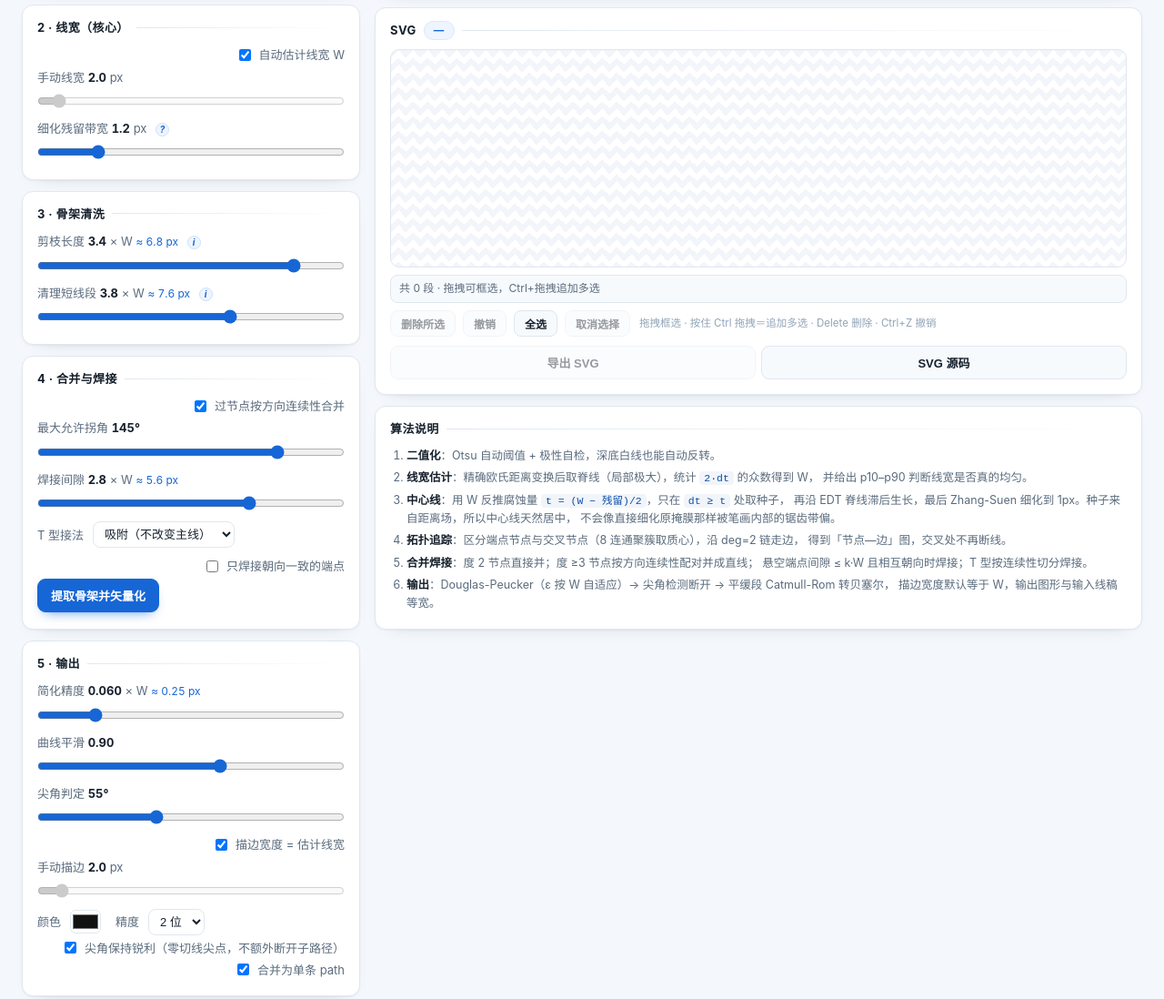
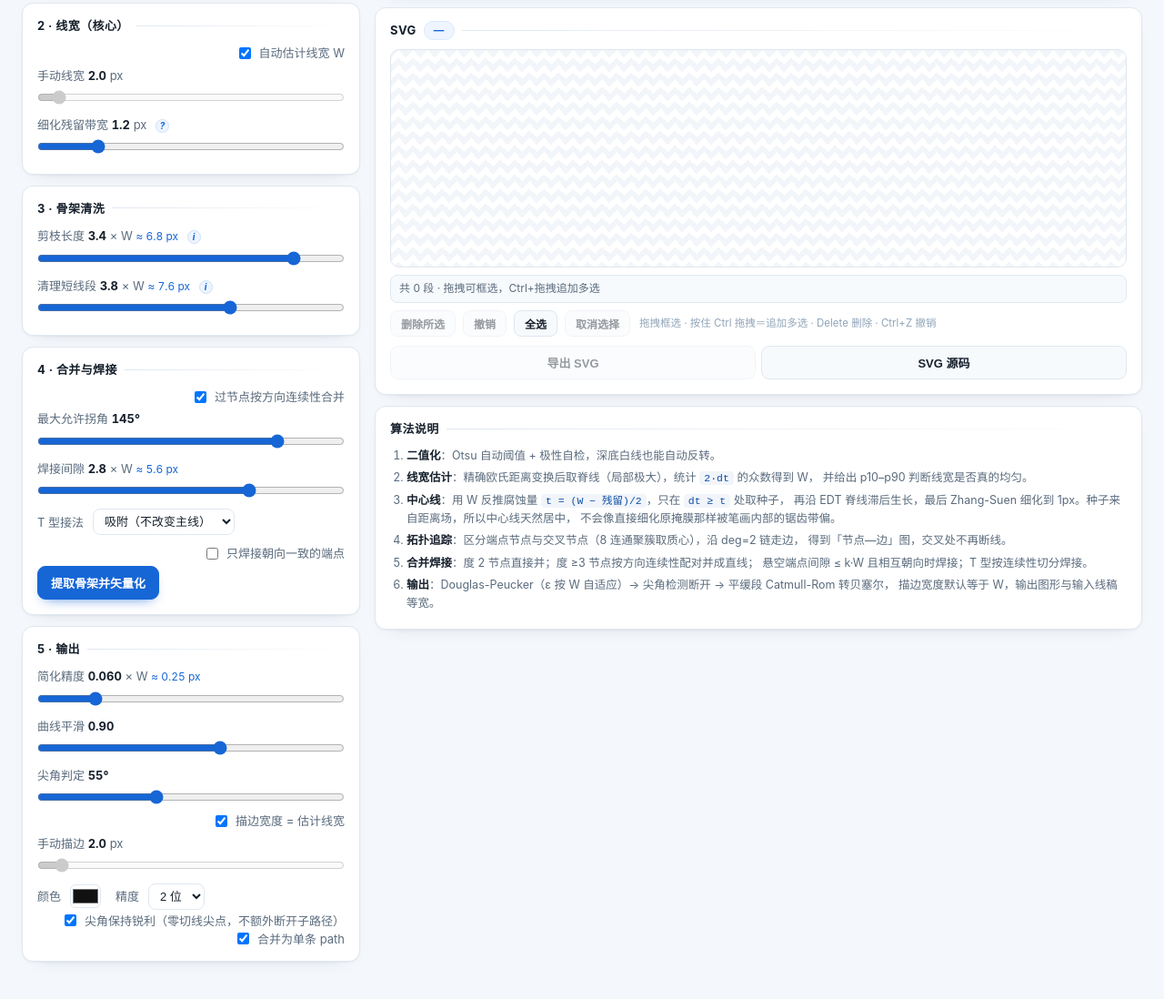
Before and after one commit to LeonaDavinci/outline-svg, a plain HTML site: page index.html in a window 1280 px wide. Shown: the part 431-1529 px from the top of the page at 91% size. Drawn offline with Linux system fonts and the light colour scheme.

Commit message:
style: .row 下间距再减2px，.row.check 上下边距归零

```diff
--- a/css/app.css
+++ b/css/app.css
@@ -163,7 +163,8 @@ body.dragging::after {
 }
 .badge::after { display: none; }
 
-.row { display: flex; align-items: center; gap: 10px; flex-wrap: wrap; margin: 4px 0; }
+.row { display: flex; align-items: center; gap: 10px; flex-wrap: wrap; margin: 4px 0 2px; }
+.row.check { margin-top: 0; margin-bottom: 0; }
 .row.check label, .inline-check { display: flex; align-items: center; gap: 6px; font-size: 13px; margin-left: auto; }
 label { font-size: 13px; color: var(--ink-2); }
 label b { color: var(--ink); font-variant-numeric: tabular-nums; }
```
